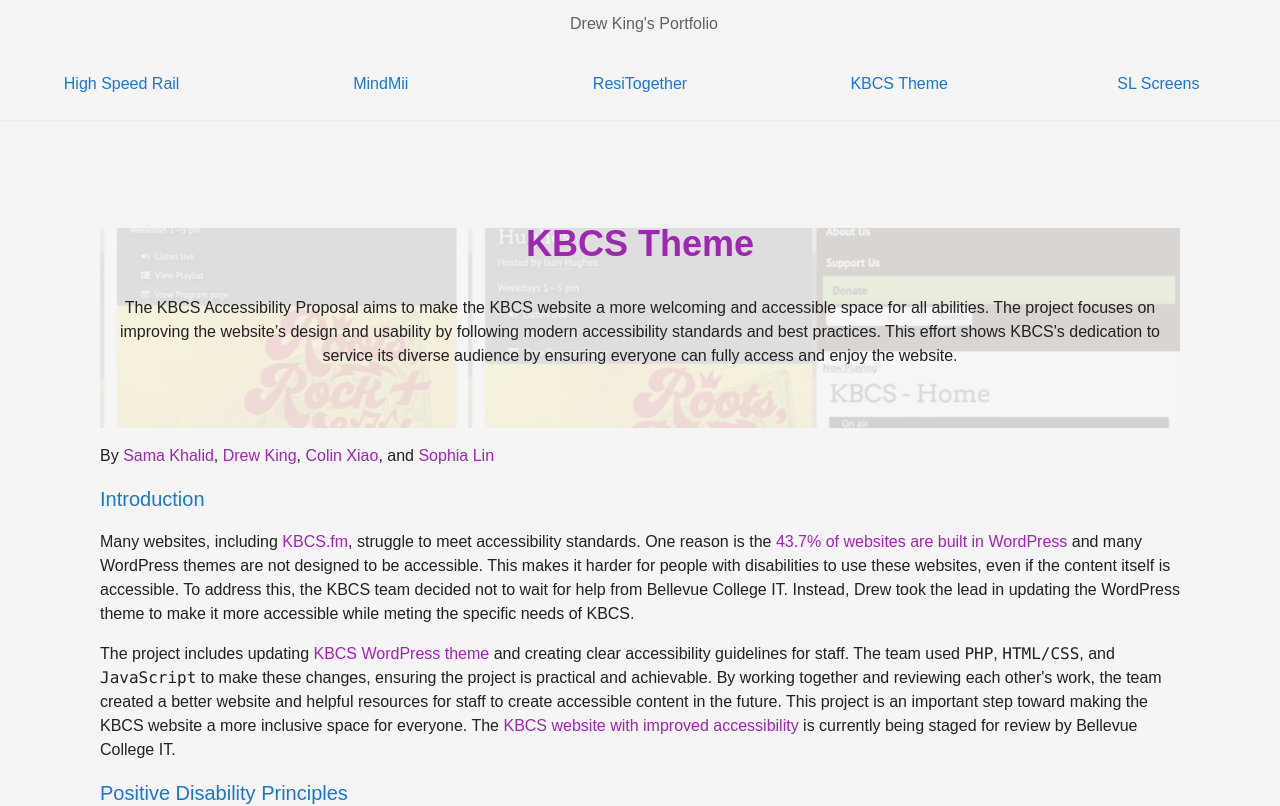
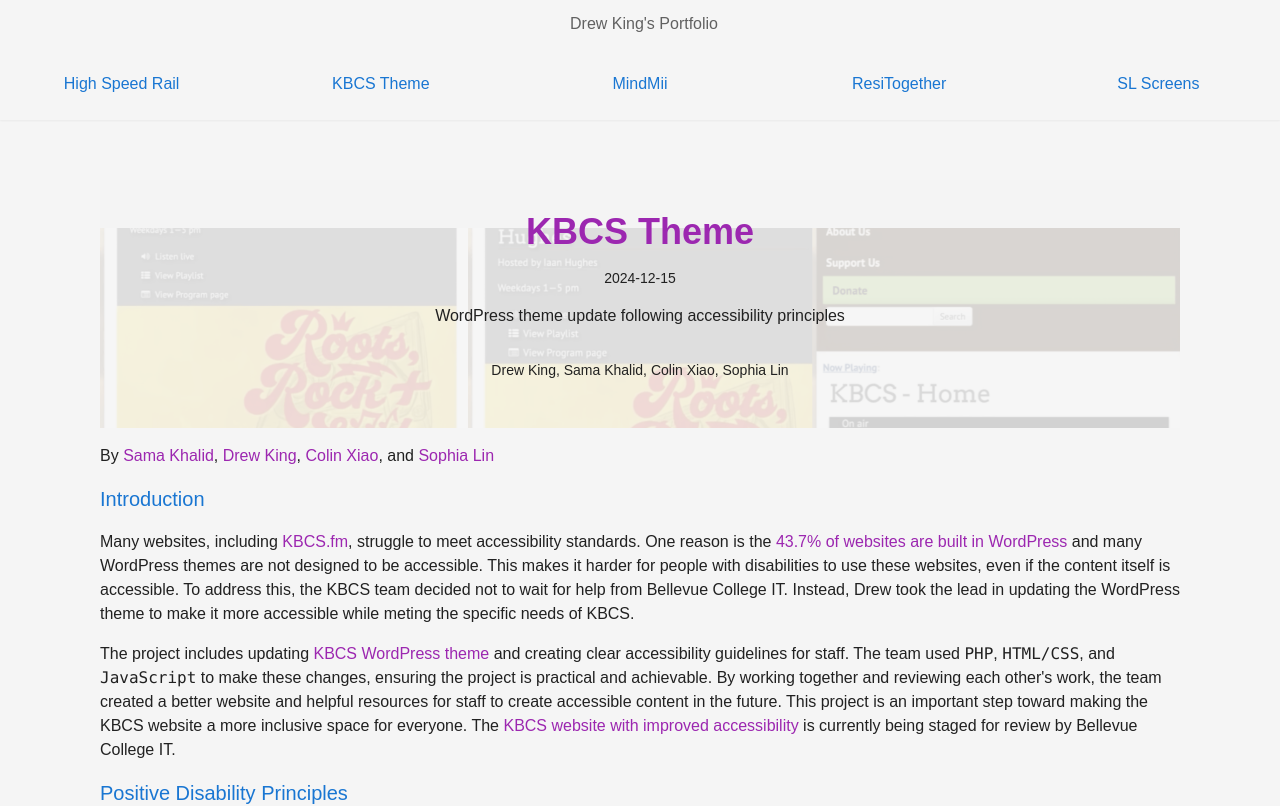
Before and after one commit to andrewpking/kingdrewsea-portfolio, a Next.js app: page /kbcs in a window 1280 px wide. Shown: the top 806 px of the page. Built offline with nearby package versions, Linux system fonts and the light colour scheme.

Commit message:
Improved metadata for pages.

```diff
--- a/src/app/components/Metadata.ts
+++ b/src/app/components/Metadata.ts
@@ -4,4 +4,6 @@ export default interface PageMetadata {
     image: string;
     imageAlt: string;
     href: string;
+    date: string;
+    authors: string;
 }
--- a/src/app/components/PageHeading.tsx
+++ b/src/app/components/PageHeading.tsx
@@ -7,9 +7,10 @@ interface PageHeadingProps {
 
 export default function PageHeading ({metadata}: PageHeadingProps) {
     return (
-        <>
-            <div className="image-head-container relative md:mt-20 md:pt-4 sm:mt-12 sm:pt-0">
+        <div itemScope itemType ="https://schema.org/CreativeWork">
+            <div itemScope itemType='https://schema.org/ImageObject' className="image-head-container relative md:mt-20 md:pt-4 sm:mt-12 sm:pt-0">
                 <Image
+                    itemProp='thumbnail'
                     fill={false}
                     src={metadata.image}
                     alt={metadata.imageAlt}
@@ -21,19 +22,25 @@ export default function PageHeading ({metadata}: PageHeadingProps) {
                 />
                 <div className="absolute inset-0 overlay"></div>
                 <div className="absolute inset-0 flex flex-col items-center justify-center p-4">
-                    <h1 className="text-4xl font-bold">
+                    <h1 itemProp='name' className="text-4xl font-bold">
                         {metadata.title}
                     </h1>
-                    <p className="hidden sm:block text-center">
+                    <time itemProp='dateCreated' className='hidden sm:block text-sm' dateTime={metadata.date}>{metadata.date}</time>
+                    <p itemProp='caption' className="hidden sm:block text-center caption">
                         {metadata.description}
                     </p>
+                    <p itemProp='author' className='hidden sm:block text-center text-sm'>{metadata.authors}</p>
                 </div>
             </div>
 
             {/* Visible only on screens smaller than md */}
-            <p className="sm:hidden text-center px-4 py-6">
-                {metadata.description}
-            </p>
-        </>
+            <div className="sm:hidden flex flex-col items-center justify-center gap-1 py-6">
+                <time className='text-center' dateTime={metadata.date}>{metadata.date}</time>
+                <p itemProp='caption' className="text-center px-4">
+                    {metadata.description}
+                </p>
+                <p itemProp='authors' className='text-sm'>{metadata.authors}</p>
+            </div>
+        </div>
     )
 }
--- a/src/app/components/PreviewCard.tsx
+++ b/src/app/components/PreviewCard.tsx
@@ -10,12 +10,14 @@ interface PreviewCardProps {
 
 const PreviewCard: React.FC<PreviewCardProps> = ({ meta: metadata }) => {
     return (
+        <div itemScope itemType ="https://schema.org/CreativeWork">
         <Link
             href={metadata.href}
             className="card-content group flex flex-col overflow-hidden rounded-lg"
         >
-            <div className="relative h-48 w-full">
+            <div itemScope itemType='https://schema.org/ImageObject' className="relative h-48 w-full">
                 <Image
+                    itemProp='thumbnail'
                     src={metadata.image}
                     alt={metadata.imageAlt}
                     fill
@@ -23,14 +25,16 @@ const PreviewCard: React.FC<PreviewCardProps> = ({ meta: metadata }) => {
                 />
             </div>
             <div className="flex flex-col gap-2 p-4">
-                <h3 className="font-semibold card-title">
+                <h3 itemProp='name' className="font-semibold card-title">
                     {metadata.title}
                 </h3>
-                <p className="line-clamp-2">
+                <time className='text-sm' itemProp='dateCreated' dateTime={metadata.date}>{metadata.date}</time>
+                <p itemProp='caption' className="line-clamp-2">
                     {metadata.description}
                 </p>
             </div>
         </Link>
+        </div>
     );
 }
 
--- a/src/app/components/pages.ts
+++ b/src/app/components/pages.ts
@@ -9,45 +9,57 @@ const pages: Record<string, PageMetadata> = {
         description: 'My name is Drew and I am an aspring software engineer with a degree in Computer Science from the Paul G Allen School. I am passionate about creating software that is both beautiful and accessible. I have experience with a variety of technologies and am always looking to learn more. I am currently looking for a full-time software engineering role.',
         image: '/images/cover.png',
         imageAlt: 'A photo of Drew in front of a computer with a plant in the background.',
-        href: '/'
+        href: '/',
+        date: '2024-12-15',
+        authors: 'Drew King'
     }
 }
 
 const projects: Record<string, PageMetadata> = {
     '/high-speed-rail': {
         title: 'High Speed Rail',
-        description: 'Reimagining the Future of Travel',
+        description: 'Visualization reimagining the future of travel',
         image: '/images/high-speed-rail-cover.png',
         imageAlt: 'A screenshot of the High Speed Rail project, showing a map of the United States with a train route drawn on it.',
-        href: '/high-speed-rail'
+        href: '/high-speed-rail',
+        date: '2024-12-15',
+        authors: 'Drew King, Joey Krueger, Jack Rosenbloom'
+    },
+    '/kbcs': {
+        title: 'KBCS Theme',
+        description: 'WordPress theme update following accessibility principles',
+        image: '/images/KBCS_Menu-Bar_Flow.png',
+        imageAlt: 'Three screenshots stitched together of the KBCS website with using voiceover output on the bottom. All three screenshots show a similar appearing website with a brown menu bar on top with three elements, a hamburger menu button, the KBCS logo outlined in white which reads, "91.3" KBCS, and a listen icon. Below is now playing widget on a grey background that says "Roots Rock and Soul with Iaan Hughes" and a banner below for the show which has an orange background and red highly stylezed text on top of a record player.',
+        href: '/kbcs',
+        date: '2024-12-15',
+        authors: 'Drew King, Sama Khalid, Colin Xiao, Sophia Lin'
     },
     '/mindmii': {
         title: "MindMii",
         description: "Talk calmly, when you're ready.",
         image: "/images/mindmii/MindMii_Cover.png",
         imageAlt: "A banner created in figma of mindmii screens on a phone, with 8 pages oriented in a eight by two grid and skewed to the right.",
-        href: '/mindmii'
+        href: '/mindmii',
+        date: '2024-03-07',
+        authors: 'Drew King, Lee Janzen, Christoph Bendix'
     },
     '/resitogether': {
         title: 'ResiTogether',
-        description: 'An app designed to increase employment among formerly incarcerated persons',
+        description: 'App prototype to improve employment among formerly incarcerated persons',
         image: '/images/resitogether/ResiTogether_cover.png',
         imageAlt: 'Screenshots of ResiTogether final design with the logo and job search pages displayed in on a phone in a grid layout that is intentionally styled off center for each column of the grid.',
-        href: '/resitogether'
-    },
-    '/kbcs': {
-        title: 'KBCS Theme',
-        description: 'The KBCS Accessibility Proposal aims to make the KBCS website a more welcoming and accessible space for all abilities. The project focuses on improving the website’s design and usability by following modern accessibility standards and best practices. This effort shows KBCS\'s dedication to service its diverse audience by ensuring everyone can fully access and enjoy the website.',
-        image: '/images/KBCS_Menu-Bar_Flow.png',
-        imageAlt: 'Three screenshots stitched together of the KBCS website with using voiceover output on the bottom. All three screenshots show a similar appearing website with a brown menu bar on top with three elements, a hamburger menu button, the KBCS logo outlined in white which reads, "91.3" KBCS, and a listen icon. Below is now playing widget on a grey background that says "Roots Rock and Soul with Iaan Hughes" and a banner below for the show which has an orange background and red highly stylezed text on top of a record player.',
-        href: '/kbcs'
+        href: '/resitogether',
+        date: '2023-06-05',
+        authors: 'Drew King, Weather Nguyen, Taylor Richmond, Julie McUne, Jessica Wang'
     },
     '/sl-screens': {
         title: 'SL Screens',
         description: 'Investigating the use of screens in Super Learner ensembles',
         image: '/images/lasso_vs_sl.png',
         imageAlt: 'A chart comparing the performance of SL with screens and Lasso',
-        href: '/sl-screens'
+        href: '/sl-screens',
+        date: '2021-08-08',
+        authors: 'Drew King, Brian D Williamson, Ying Huang'
     }
 }
 
```
